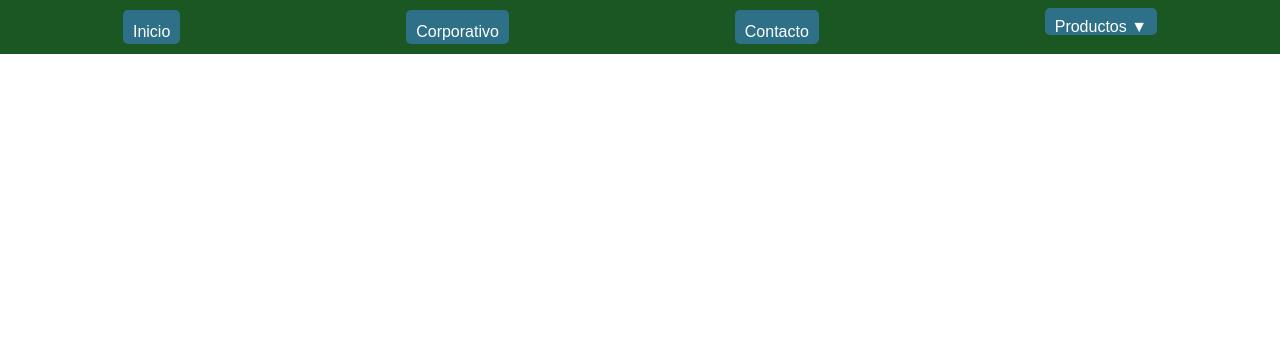
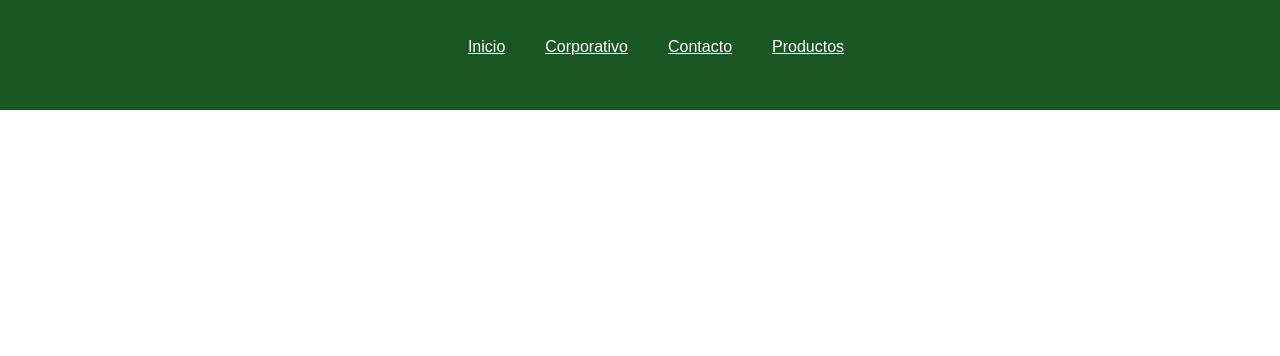
Before and after one commit to AlexHernandez2698632494/Tienda_Virtual_la_Bencion_Dios, a PHP site: page /view/layout.php in a window 1280 px wide. Shown: the part 64-420 px from the top of the page. Run offline with PHP 8.4, Linux system fonts and the light colour scheme.

Commit message:
nav-bar ajustado

```diff
--- a/resource/css/style.css
+++ b/resource/css/style.css
@@ -53,17 +53,41 @@
     background-color: #1f5a6d;
 }
 /* Menú desplegable */
-.dropdown {
+.dropdown{
+    background-color: #1a5723;
+    padding: 10px;
+    display: flex;
+    justify-content: space-around;
+    align-items: center;
     position: relative;
-    display: inline-block;
 }
-.dropdown-content {
+.nav{
+    max-width: 80%;
+    margin: auto;
+}
+.menu-horizontal{
+    list-style: none;
+    display: flex;
+    justify-content: space-around;
+}
+.menu-horizontal > li > a{
+    display: block;
+    padding: 25px 20px;
+    color: white;
+}
+.menu-horizontal > li:hover{
+    background-color: rgba(0, 0, 0, 0.5);
+}
+.menu-vertical{
+    position: absolute;
     display: none;
-    position: absolute;
-    background-color: #2d7087;
-    min-width: 160px;
-    box-shadow: 0px 8px 16px 0px rgba(0,0,0,0.2);
-    z-index: 1;
+    list-style: none;
+    width: 200px;
+    background-color: rgba(0, 0, 0, 0.5);
+    z-index: 2;
+}
+.menu-horizontal li:hover .menu-vertical{
+    display: block;
 }
 .dropdown-content a {
     color: white;
--- a/resource/view/layout.php
+++ b/resource/view/layout.php
@@ -16,21 +16,23 @@
             <i class="bi bi-cart4"></i>
         </div>
     </div>
-
-    <div class="nav-bar">
-        <a href="#">Inicio</a>
-        <a href="#">Corporativo</a>
-        <a href="#">Contacto</a>
-        <div class="dropdown">
-            <a href="#" class="dropbtn">Productos ▼</a>
-            <div class="dropdown-content">
-                <a href="#">Producto 1</a>
-                <a href="#">Producto 2</a>
-                <a href="#">Producto 3</a>
-            </div>
-        </div>
+    <div class="dropdown">
+        <nav class="nav">
+            <ul class="menu-horizontal">
+                <li><a href="#">Inicio</a></li>
+                <li><a href="#">Corporativo</a></li>
+                <li><a href="#">Contacto</a></li>
+                <li>
+                    <a class="menu">Productos</a>
+                    <ul class="menu-vertical">
+                        <li><a href="">Llantas</a></li>
+                        <li><a href="">Lubricantes</a></li>
+                        <li><a href="">Accesorios</a></li>
+                    </ul>
+                </li>
+            </ul>
+        </nav>
     </div>
-
     <!-- Aquí se insertará el contenido específico de la página -->
     <div class="page-content">
         <?php if (isset($pageContent)) echo $pageContent; ?>
```
Also changed, not shown: resource/view/llantas.php (added).
